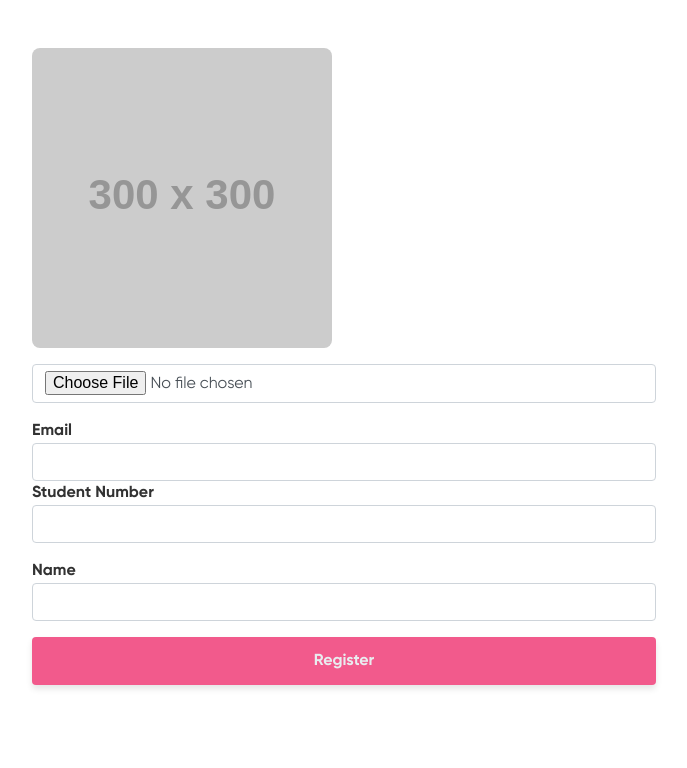
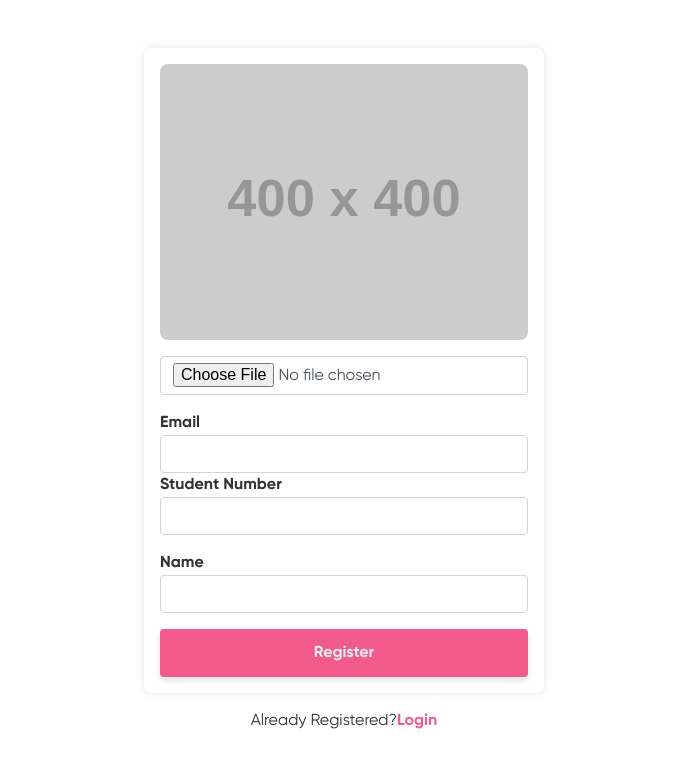
Before and after one commit to thehungrycoder225/project-imahe, a React (Vite) app: page /register in a window 1280 px wide. Shown: the top 768 px of the page, without its empty margins (296-983 px from the left). Built offline with nearby package versions, Linux system fonts and the light colour scheme; a web font is replaced by a local one.

Commit message:
modified styling and routes

```diff
--- a/src/App.jsx
+++ b/src/App.jsx
@@ -14,8 +14,8 @@ function App() {
       <AuthProvider>
         <Router>
           <Routes>
-            <Route path='/' element={<Login />} />
-            <Route path='/gallery' element={<Gallery />} />
+            <Route path='/login' element={<Login />} />
+            <Route path='/' element={<Gallery />} />
             <Route path='/register' element={<UserRegistration />} />
             <Route path='/register-success' element={<RegisterSuccess />} />
             <Route
--- a/src/components/ProfileGallery.jsx
+++ b/src/components/ProfileGallery.jsx
@@ -14,7 +14,7 @@ function ProfileGallery() {
   const { setUser, setIsAuthenticated } = useContext(AuthContext); // Use AuthContext
 
   const API_URL =
-    import.meta.VITE_REACT_APP_API_URL || 'http://localhost:3000/v1/api';
+    import.meta.env.VITE_REACT_APP_API_URL || 'http://localhost:3000/v1/api/';
 
   const api = axios.create({
     baseURL: API_URL,
@@ -29,6 +29,7 @@ function ProfileGallery() {
       setUserPosts(response.data);
     } catch (error) {
       setError(error);
+      console.error(error);
     } finally {
       setLoading(false);
     }
@@ -45,13 +46,13 @@ function ProfileGallery() {
       {loading ? (
         <p>Loading...</p>
       ) : error ? (
-        <p>Error: {error.message}</p>
+        <p> {error.response.data.error}</p>
       ) : userPosts && userPosts.length > 0 ? (
         <div className={styles['card-grid']}>
           {userPosts.map((post) => (
             <div key={post._id} className={styles.card}>
               <img
-                src={post.image}
+                src={post.url}
                 alt={post.title}
                 className={styles.galleryImage}
               />
--- a/src/components/UploadImage.jsx
+++ b/src/components/UploadImage.jsx
@@ -11,9 +11,10 @@ const UploadImage = () => {
   const [step, setStep] = useState(1);
   const [uploading, setUploading] = useState(false);
   const [uploadSuccess, setUploadSuccess] = useState(false);
+  const [uploadError, setUploadError] = useState(false);
 
   const API_URL =
-    import.meta.VITE_REACT_APP_API_URL || 'http://localhost:3000/v1/api';
+    import.meta.env.VITE_REACT_APP_API_URL || 'http://localhost:3000/v1/api/';
 
   const api = axios.create({
     baseURL: API_URL,
@@ -66,9 +67,11 @@ const UploadImage = () => {
 
     try {
       await api.post('/posts', formData);
+      console.log('Upload successful');
       setUploadSuccess(true);
     } catch (error) {
       console.error(error);
+      setUploadError(true);
     } finally {
       setUploading(false);
     }
@@ -83,6 +86,7 @@ const UploadImage = () => {
     <div className={styles.container}>
       {uploading && <Spinner />}
       {uploadSuccess && <p>Upload successful!</p>}
+      {uploadError && <p>Upload failed. Please try again.</p>}
       {step === 1 && (
         <div>
           <h2>Step 1: Add Image</h2>
--- a/src/pages/Gallery.jsx
+++ b/src/pages/Gallery.jsx
@@ -8,12 +8,18 @@ function Gallery() {
   const [loading, setLoading] = useState(true);
   const [error, setError] = useState(null);
   const imgRefs = useRef([]);
-  import.meta.VITE_REACT_APP_API_URL || 'http://localhost:3000/v1/api';
+
+  const API_URL =
+    import.meta.env.VITE_REACT_APP_API_URL || 'http://localhost:3000/v1/api/';
+  const api = axios.create({
+    baseURL: API_URL,
+    headers: { 'x-auth-token': localStorage.getItem('x-auth-token') },
+  });
 
   useEffect(() => {
     const fetchImages = async () => {
       try {
-        const response = await axios.get('http://localhost:3000/v1/api/posts');
+        const response = await api.get('/posts');
         setImages(response.data.postsImages);
         setLoading(false);
       } catch (err) {
--- a/src/pages/Login.jsx
+++ b/src/pages/Login.jsx
@@ -6,6 +6,7 @@ import FormControl from '../components/FormControl';
 import Button from '../components/Button';
 import Spinner from '../components/Spinner';
 import styles from './Login.module.css';
+import { Link } from 'react-router-dom';
 
 const Login = () => {
   const [studentNumber, setStudentNumber] = useState('');
@@ -16,7 +17,7 @@ const Login = () => {
 
   const { login, isAuthenticated } = useContext(AuthContext); // Use login from AuthContext
   const API_URL =
-    import.meta.VITE_REACT_APP_API_URL ||
+    import.meta.env.VITE_REACT_APP_API_URL + '/auth/login' ||
     'http://localhost:3000/v1/api/auth/login';
 
   const validateStudentNumber = (studentNumber) => {
@@ -125,6 +126,12 @@ const Login = () => {
           color={'btn-primary'}
         />
       </form>
+      <span>
+        Not yet registered?
+        <span className={styles['link-to']}>
+          <Link to='/register'> Register</Link>
+        </span>
+      </span>
     </div>
   );
 };
--- a/src/pages/Login.module.css
+++ b/src/pages/Login.module.css
@@ -7,18 +7,11 @@
 }
 
 .form {
-  width: 50%;
-  flex-direction: column;
-  align-items: center;
-  justify-content: center;
+  width: 400px;
   margin-top: 2rem;
+  padding: 1rem;
 }
 
-@media screen and (max-width: 768px) {
-  .form {
-    width: 50%;
-  }
-}
 .text-center {
   text-align: center;
 }
@@ -26,3 +19,21 @@
 .text-danger {
   color: var(--danger);
 }
+
+.link-to {
+  color: var(--primary);
+  font-weight: 700;
+  text-decoration: none;
+  display: inline-block;
+  margin-top: 1rem;
+  transition: color 0.3s;
+}
+.link-to:hover {
+  color: var(--primary-dark);
+}
+
+@media screen and (max-width: 768px) {
+  .form {
+    width: 100%;
+  }
+}
--- a/src/pages/Profile.jsx
+++ b/src/pages/Profile.jsx
@@ -10,7 +10,7 @@ import ProfileGallery from '../components/ProfileGallery';
 import UploadImage from '../components/UploadImage';
 
 const API_URL =
-  import.meta.VITE_REACT_APP_API_URL || 'http://localhost:3000/v1/api';
+  import.meta.env.VITE_REACT_APP_API_URL || 'http://localhost:3000/v1/api/';
 
 const api = axios.create({
   baseURL: API_URL,
@@ -122,7 +122,6 @@ const Profile = () => {
 
   const handleLogout = () => {
     logout(); // Use logout function from AuthContext
-    navigateTo('/');
   };
   return (
     <>
--- a/src/pages/RegisterSuccess.jsx
+++ b/src/pages/RegisterSuccess.jsx
@@ -7,7 +7,7 @@ function RegisterSuccess() {
       <p>🎉</p>
       <h1 className={styles.heading}>Registration Successful!</h1>
       <button className={`${styles['btn-base']} ${styles['btn-primary']}`}>
-        <Link to='/'>Login</Link>
+        <Link to='/login'>Login</Link>
       </button>
     </div>
   );
--- a/src/pages/UserRegistration.jsx
+++ b/src/pages/UserRegistration.jsx
@@ -6,6 +6,7 @@ import FormControl from '../components/FormControl';
 import Button from '../components/Button';
 import Spinner from '../components/Spinner';
 import Dropzone from 'react-dropzone';
+import { Link } from 'react-router-dom';
 
 function UserRegistration() {
   const [form, setForm] = useState({
@@ -21,7 +22,10 @@ function UserRegistration() {
   const [isLoading, setIsLoading] = useState(false);
   const [message, setMessage] = useState(null); // Add message state variable
 
-  const API_URL = 'http://localhost:3000/v1/api/users';
+  const API_URL =
+    import.meta.env.VITE_REACT_APP_API_URL + '/users' ||
+    'http://localhost:3000/v1/api/users';
+  console.log(API_URL + '/users');
   const navigate = useNavigate();
 
   useEffect(() => {
@@ -79,7 +83,7 @@ function UserRegistration() {
         }));
         navigate('/register-success'); // Replace '/success' with the desired redirect path
       }
-      console.log(response.data);
+      console.log(response);
     } catch (error) {
       console.error(error);
       if (error.response) {
@@ -87,8 +91,9 @@ function UserRegistration() {
         // that falls out of the range of 2xx
         setError(
           error.response?.data?.message ||
-            'An error occurred while registering the user.'
+            'An error occurred while registering. Please try again.'
         );
+        console.log(error.response.data);
       } else if (error.request) {
         // The request was made but no response was received
         setError('Network error. Please check try again later');
@@ -109,16 +114,16 @@ function UserRegistration() {
       ) : message ? (
         <div className={style['toast-success']}>{message}</div> // Render success message when message is not null
       ) : null}
+      <div className={style.container}>
         <form onSubmit={handleFormSubmit} className={style['form']}>
           <div>
             <img
-            src={imagePreviewUrl || 'https://via.placeholder.com/300'}
+              src={imagePreviewUrl || 'https://via.placeholder.com/400'}
               alt='Chosen Image'
               className={style['responsive-image']}
             />
             <FormControl type='file' change={handleImageChange} />
           </div>
-
           <div>
             <FormControl
               label='Email'
@@ -156,6 +161,13 @@ function UserRegistration() {
             />
           </div>
         </form>
+        <span>
+          Already Registered?
+          <span className={style['link-to']}>
+            <Link to='/login'>Login</Link>
+          </span>
+        </span>
+      </div>
     </div>
   );
 }
--- a/src/pages/UserRegistration.module.css
+++ b/src/pages/UserRegistration.module.css
@@ -4,19 +4,15 @@
   align-items: center;
   justify-content: center;
 }
+
 .form {
-  width: 50%;
-  flex-direction: column;
-  align-items: center;
-  justify-content: center;
+  width: 400px;
   margin-top: 2rem;
+  box-shadow: 0 0 8px rgba(0, 0, 0, 0.1);
+  padding: 1rem;
+  border-radius: 8px;
 }
 
-@media screen and (max-width: 768px) {
-  .form {
-    width: 50%;
-  }
-}
 .responsive-image {
   aspect-ratio: 4 / 3;
   object-fit: cover;
@@ -30,3 +26,21 @@
   font-weight: 700;
   font-size: 1.2rem;
 }
+
+.link-to {
+  color: var(--primary);
+  font-weight: 700;
+  text-decoration: none;
+  display: inline-block;
+  margin-top: 1rem;
+  transition: color 0.3s;
+}
+.link-to:hover {
+  color: var(--primary-dark);
+}
+
+@media screen and (max-width: 768px) {
+  .form {
+    width: 100%;
+  }
+}
--- a/src/routes/PrivateRoute.jsx
+++ b/src/routes/PrivateRoute.jsx
@@ -8,7 +8,7 @@ function PrivateRoute({ children }) {
 
   useEffect(() => {
     if (!isAuthenticated) {
-      navigate('/');
+      navigate('/login');
     }
   }, [isAuthenticated, navigate]);
 
```
Also changed, not shown: 1 other file (tests, documents, lock files or other folders). Lines whose indentation alone changed are shown as unchanged.
